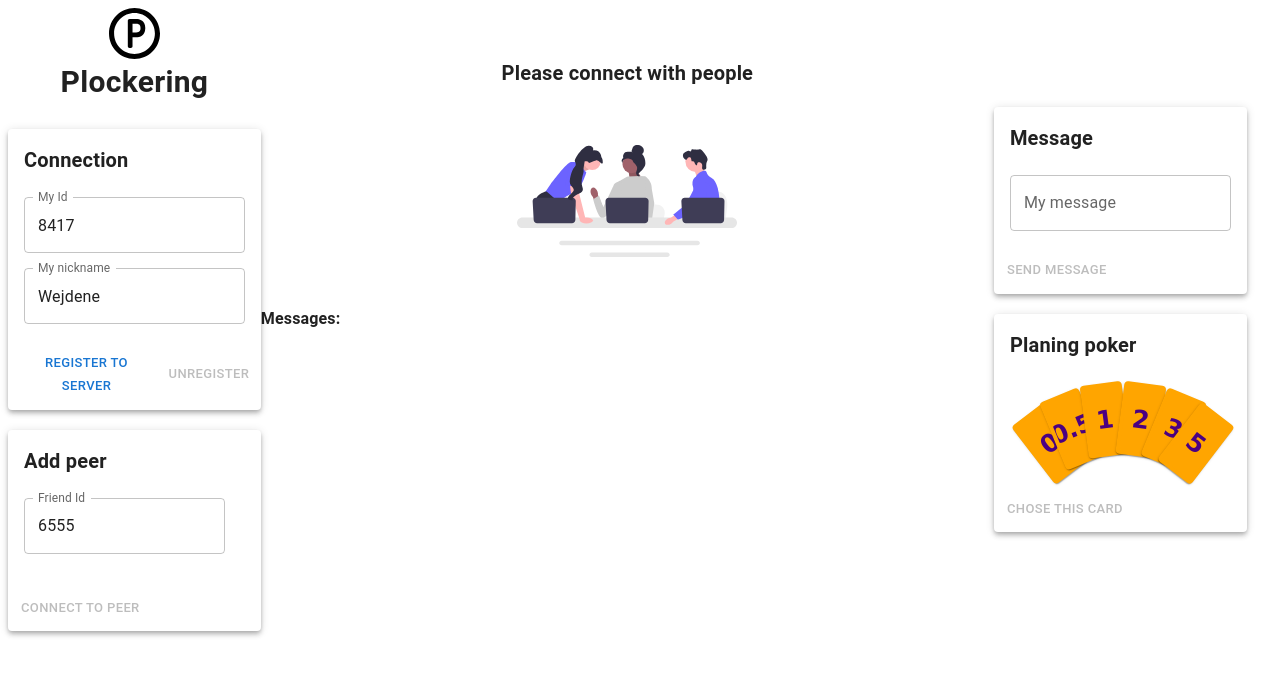
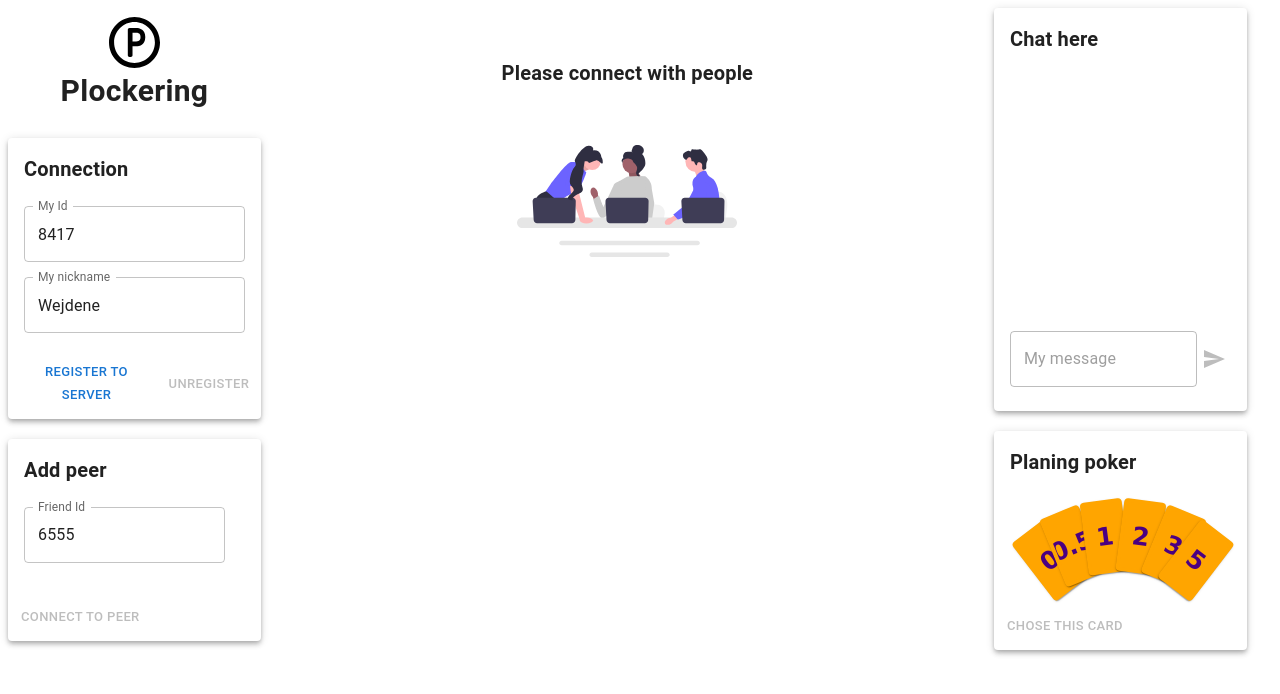
Before and after one commit to marmelab/plokering, a React (Vite) app: page / in a window 1280 px wide. Shown: the top 694 px of the page. Built offline with nearby package versions, Linux system fonts and the light colour scheme.

Commit message:
little revamp on chat

```diff
--- a/package.json
+++ b/package.json
@@ -13,6 +13,7 @@
     "@emotion/react": "^11.10.6",
     "@emotion/styled": "^11.10.6",
     "@mui/material": "^5.11.10",
+    "@mui/icons-material": "^5.11.10",
     "express": "^4.17.1",
     "peer": "^0.5.3",
     "peerjs": "^1.4.7",
--- a/src/MainPage.jsx
+++ b/src/MainPage.jsx
@@ -244,6 +244,7 @@ export const MainPage = ({
           myName={myName}
           friendsList={friendsList}
           addMessage={addMessage}
+          messages={messages}
         />
 
         <ChooseCardZone friendsList={friendsList} chooseCard={chooseCard} />
--- a/src/MainZone.jsx
+++ b/src/MainZone.jsx
@@ -3,46 +3,33 @@ import { Box, Button } from "@mui/material";
 import { AwaitCard } from "./AwaitCard";
 import { AwaitConnection } from "./AwaitConnection";
 import { AwaitVoters } from "./AwaitVoters";
-import { MessagesZone } from "./MessagesZone";
 import { PlanningCard } from "./PlanningCard";
 
 export const MainZone = ({
   connectionOk,
   friendsList,
   chosenCards,
-  messages,
   peerId,
   resetCards,
 }) => {
   if (!connectionOk) {
-    return (
-      <Container messages={messages}>
-        <AwaitConnection />
-      </Container>
-    );
+    return <AwaitConnection />;
   }
 
   if (!isMyCardChosen(peerId, chosenCards)) {
-    return (
-      <Container messages={messages}>
-        <AwaitCard />
-      </Container>
-    );
+    return <AwaitCard />;
   }
 
   if (!areAllCardsChosen(friendsList, chosenCards)) {
     return (
-      <Container messages={messages}>
       <AwaitVoters
         myCardValue={chosenCards[peerId].card}
         myName={chosenCards[peerId].name}
       />
-      </Container>
     );
   }
 
   return (
-    <Container messages={messages}>
     <Box
       sx={{
         display: "flex",
@@ -82,7 +69,6 @@ export const MainZone = ({
         Next estimation
       </Button>
     </Box>
-    </Container>
   );
 };
 
@@ -106,12 +92,3 @@ const isMyCardChosen = (myPeerId, chosenCards) => {
   }
   return true;
 };
-
-const Container = ({ children, messages }) => {
-  return (
-    <>
-      {children}
-      <MessagesZone messages={messages} />
-    </>
-  );
-};
--- a/src/MessagesZone.jsx
+++ b/src/MessagesZone.jsx
@@ -1,4 +1,4 @@
-import { Box, Typography } from "@mui/material";
+import { Box } from "@mui/material";
 
 import { NameChip } from "./uiComponents/NameChip";
 import { ADMIN_CODE, SELF_CODE } from "./constants";
@@ -13,21 +13,11 @@ export const MessagesZone = ({ messages }) => {
         alignContent: "center",
       }}
     >
-      <Typography
-        sx={{
-          fontWeight: "bold",
-          paddingTop: "50px",
-        }}
-        color="text.primary"
-        gutterBottom
-      >
-        Messages:
-      </Typography>
       <Box
         sx={{
-          maxHeight: "255px",
+          height: "255px",
           maxWidth: "500px",
-          overflowY: "auto",
+          overflowY: "scroll",
           padding: "0 10px",
         }}
       >
--- a/src/SendMessageZone.jsx
+++ b/src/SendMessageZone.jsx
@@ -1,12 +1,19 @@
-import { Button, CardActions, CardContent, TextField } from "@mui/material";
+import { Box, CardContent, IconButton, TextField } from "@mui/material";
+import SendIcon from "@mui/icons-material/Send";
 import { useState } from "react";
 
 import { SELF_CODE } from "./constants";
 import { isConnectionOpened } from "./isConnectionOpened";
 import { Card } from "./uiComponents/Card";
 import { CardTitle } from "./uiComponents/CardTitle";
+import { MessagesZone } from "./MessagesZone";
 
-export const SendMessageZone = ({ myName, friendsList, addMessage }) => {
+export const SendMessageZone = ({
+  myName,
+  friendsList,
+  addMessage,
+  messages,
+}) => {
   const [message, setMessage] = useState("");
 
   const handleMessage = (event) => {
@@ -28,10 +35,13 @@ export const SendMessageZone = ({ myName, friendsList, addMessage }) => {
   return (
     <Card>
       <CardContent>
-        <CardTitle>Message</CardTitle>
+        <CardTitle>Chat here</CardTitle>
+        <MessagesZone messages={messages} />
+        <Box sx={{ display: "flex", flexDirection: "row" }}>
           <TextField
             label="My message"
             value={message}
+            disabled={!isConnectionOpened(friendsList)}
             onChange={handleMessage}
             onKeyDown={(event) => {
               if (event.key === "Enter") {
@@ -41,16 +51,16 @@ export const SendMessageZone = ({ myName, friendsList, addMessage }) => {
             }}
             fullWidth
           />
-      </CardContent>
-      <CardActions>
-        <Button
+          <IconButton
             size="small"
             disabled={!isConnectionOpened(friendsList) || !message}
             onClick={sendMessageToPeers}
+            title="Send message"
           >
-          Send message
-        </Button>
-      </CardActions>
+            <SendIcon />
+          </IconButton>
+        </Box>
+      </CardContent>
     </Card>
   );
 };
```
Also changed, not shown: 1 other file (tests, documents, lock files or other folders). Lines whose indentation alone changed are shown as unchanged.
